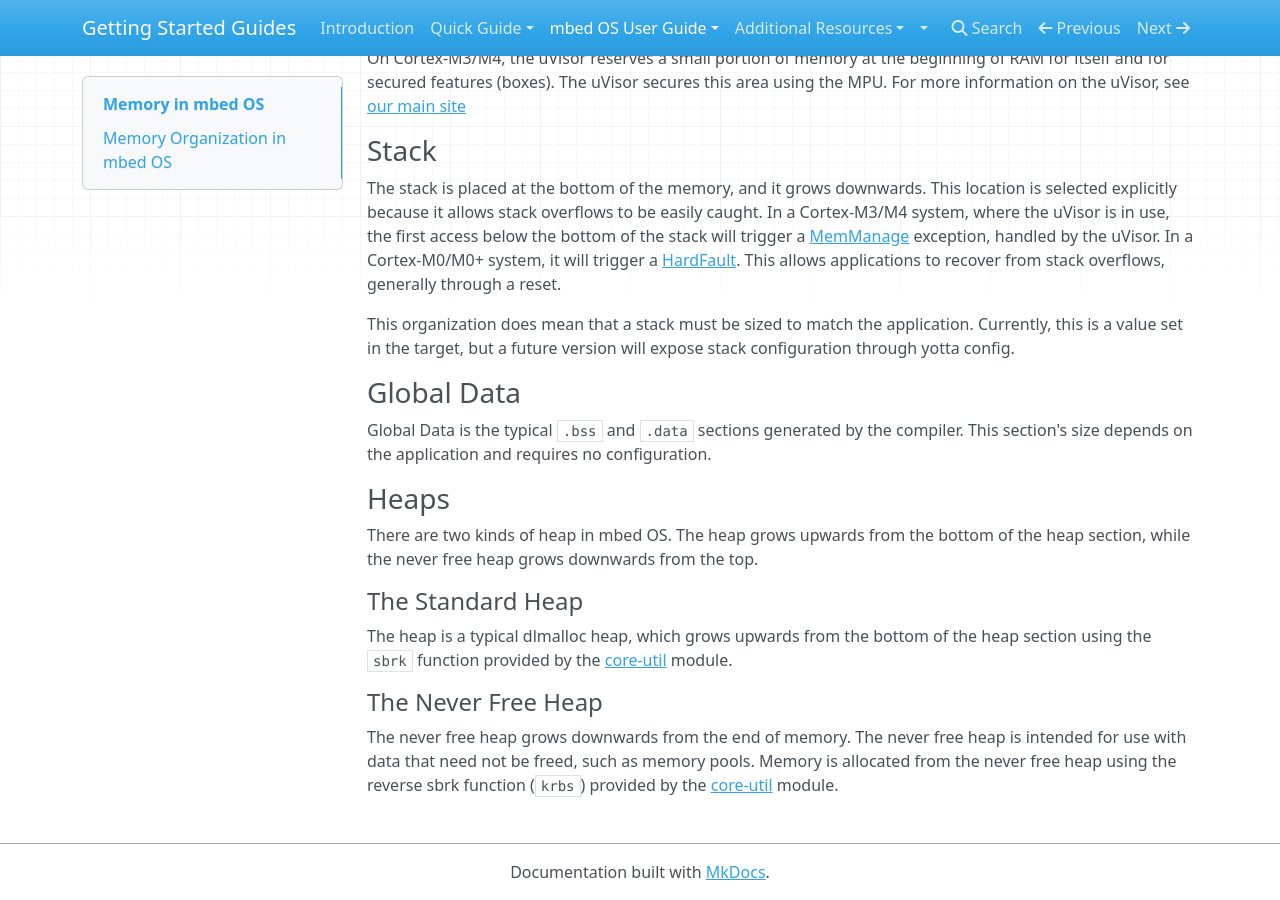
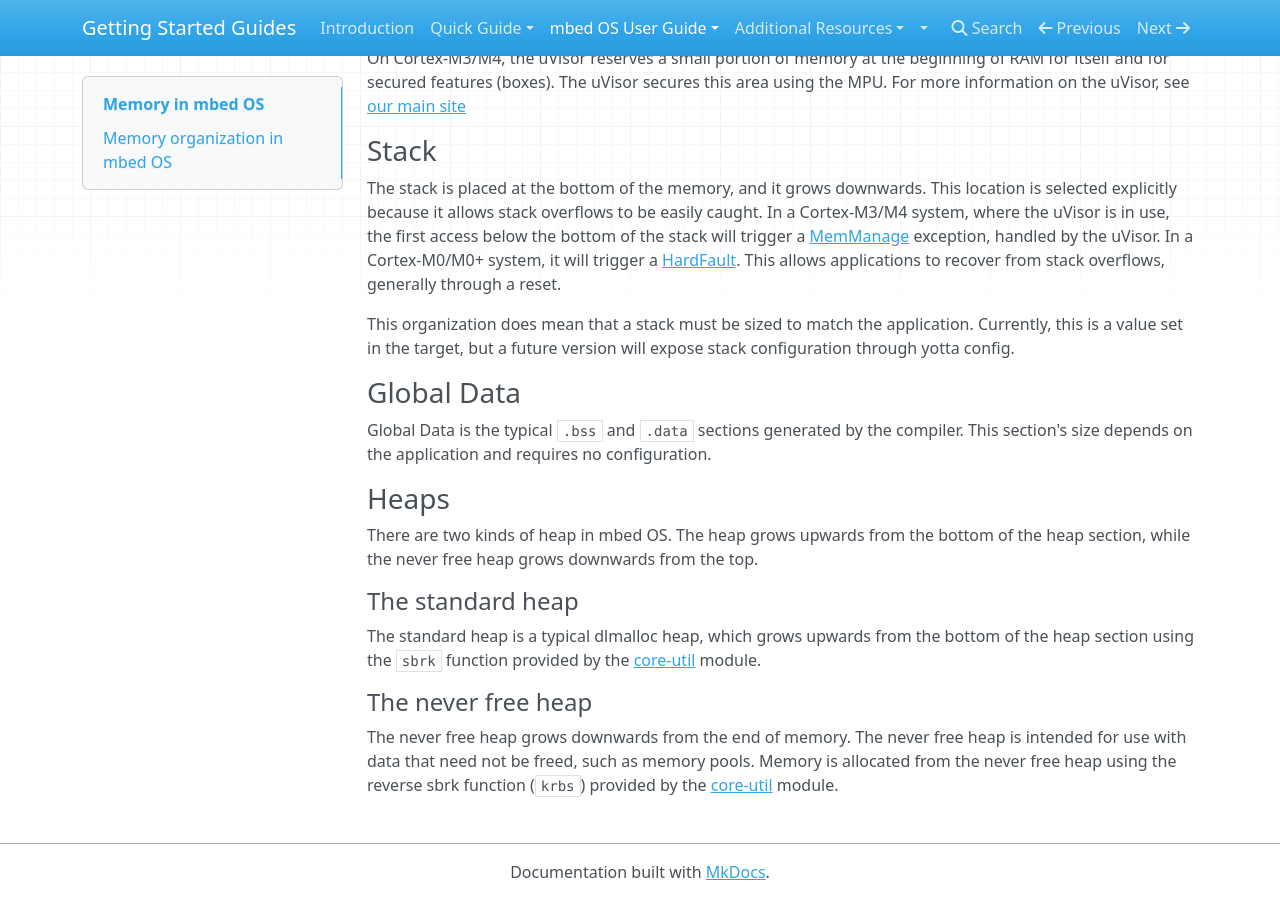
Before and after one commit to ARMmbed/GettingStartedmbedOS, an MkDocs documentation site: the page built from Docs/Full_Guide/memory.md, in a window 1280 px wide and 900 px high, scrolled down 670 px. Built offline with MkDocs 1.6.1, drawn with Linux system fonts in a browser that asks for light colours; nearby versions of some CDN libraries; old or Windows-style settings are respelled for this version of MkDocs; some of the changed text lies outside the part shown.

Commit message:
Sentence case

````diff
--- a/Docs/Full_Guide/memory.md
+++ b/Docs/Full_Guide/memory.md
@@ -1,7 +1,7 @@
 # Memory in mbed OS
 mbed OS provides memory allocation services that are based on a standard memory organization, described below. The memory allocation services provide for most use-cases in memory allocation, including heap allocation, pool allocation, and extendable pools.
 
-## Memory Organization in mbed OS
+## Memory organization in mbed OS
 In a conventional embedded system, there are four areas of memory: Code, Global Data, the heap, and the stack. Frequently, the heap and the stack are organized so that they occupy the same block of memory. In mbed OS, we add two additional areas of memory: uVisor memory and the never free heap. Memory is organized as below. Note that code generally lives in ROM, so it is not included in this diagram.
 
 ```
@@ -35,8 +35,8 @@ Global Data is the typical ``.bss`` and ``.data`` sections generated by the comp
 ### Heaps
 There are two kinds of heap in mbed OS. The heap grows upwards from the bottom of the heap section, while the never free heap grows downwards from the top.
 
-#### The Standard Heap
-The heap is a typical dlmalloc heap, which grows upwards from the bottom of the heap section using the ```sbrk``` function provided by the [core-util](https://github.com/ARMmbed/core-util) module.
+#### The standard heap
+The standard heap is a typical dlmalloc heap, which grows upwards from the bottom of the heap section using the ```sbrk``` function provided by the [core-util](https://github.com/ARMmbed/core-util) module.
 
-#### The Never Free Heap
+#### The never free heap
 The never free heap grows downwards from the end of memory. The never free heap is intended for use with data that need not be freed, such as memory pools. Memory is allocated from the never free heap using the reverse sbrk function (```krbs```) provided by the [core-util](https://github.com/ARMmbed/core-util) module.
````
